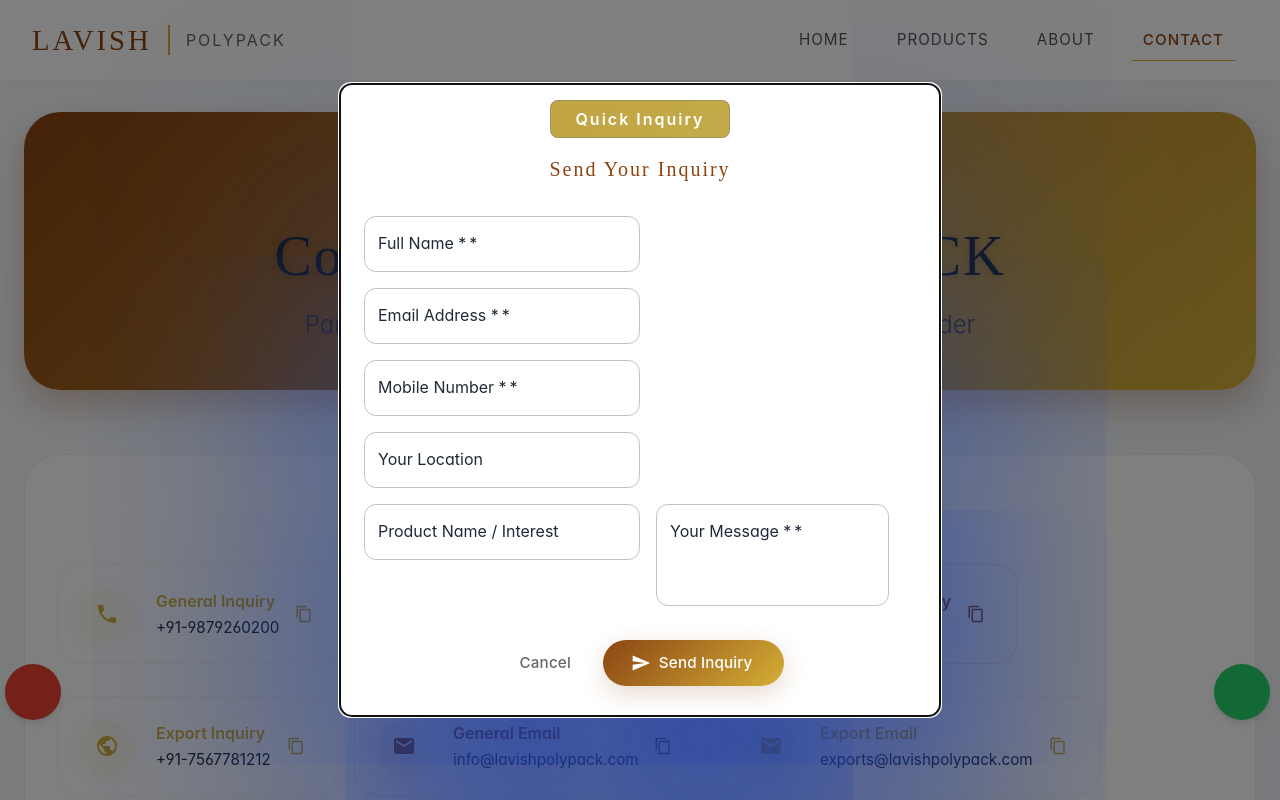
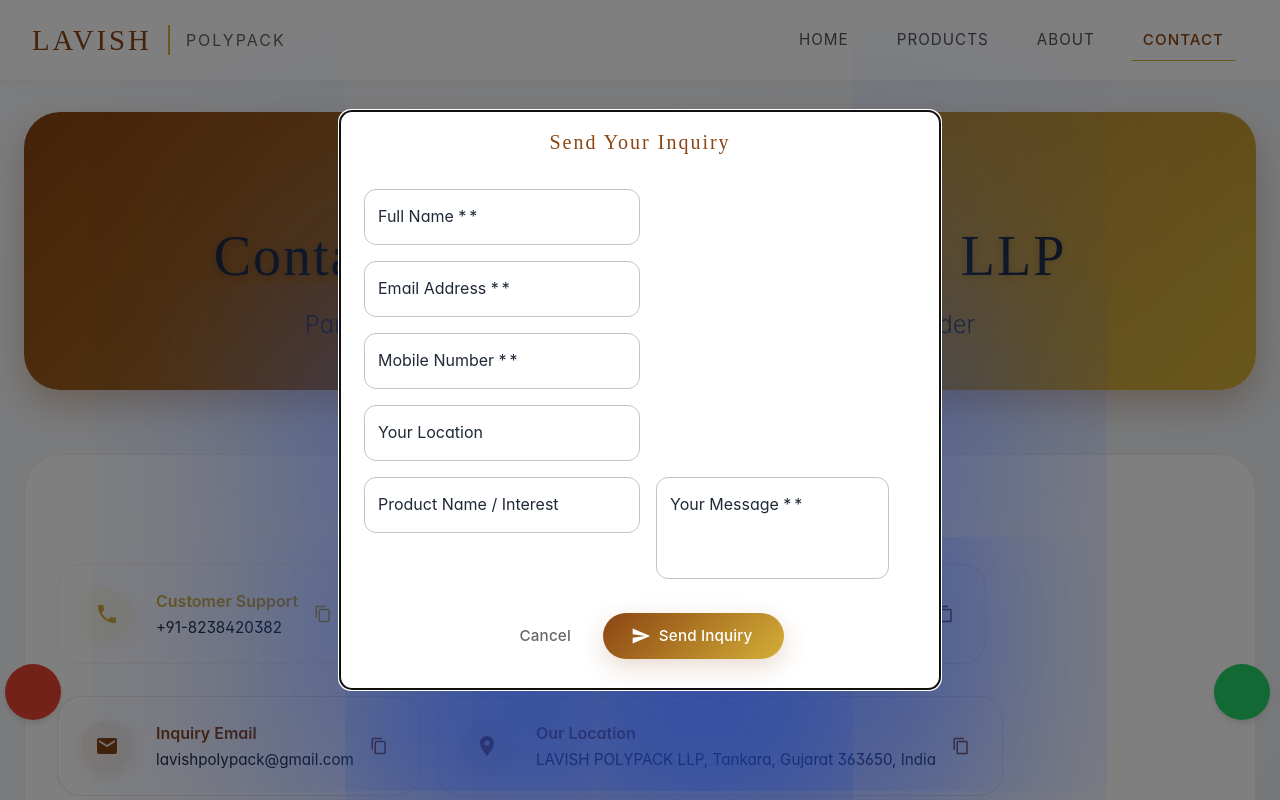
Before and after one commit to jb4821/LAVISH-POLYPACK, a Next.js app: page /contact in a window 1280 px wide. Shown: the top 800 px of the page. Built offline with nearby package versions, Linux system fonts and the light colour scheme; some icons are missing; what @mui/material-nextjs would draw is missing.

Commit message:
required changes

```diff
--- a/app/contact/page.js
+++ b/app/contact/page.js
@@ -48,65 +48,67 @@
     severity: "success",
   });
   const [loading, setLoading] = useState(false);
-  const [lastInquiry, setLastInquiry] = useState(null);
+
+  // Add a ref for the inquiry section
+  const inquiryRef = useRef(null);
 
   const contactDetails = [
     {
       icon: Phone,
-      title: "General Inquiry",
-      text: "+91-9879260200",
+      title: "Customer Support",
+      text: "+91-8238420382",
       color: "#D4AF37",
       copyable: true,
-      action: () => window.open("tel:+919879260200"),
+      action: () => window.open("tel:+918238420382"),
     },
     {
       icon: Phone,
-      title: "Customer Support",
-      text: "+91-9979466066",
+      title: "Export Inquiry",
+      text: "+91-8000230060",
       color: "#D4AF37",
       copyable: true,
-      action: () => window.open("tel:+919979466066"),
+      action: () => window.open("tel:+918000230060"),
     },
     {
       icon: Business,
-      title: "Domestic Bag Inquiry",
-      text: "+91-9904972444",
+      title: "Domestic Inquiry",
+      text: "+91-8238420382",
       color: "#8B4513",
       copyable: true,
-      action: () => window.open("tel:+919904972444"),
+      action: () => window.open("tel:+918238420382"),
     },
-    {
-      icon: Public,
-      title: "Export Inquiry",
-      text: "+91-7567781212",
-      color: "#D4AF37",
-      copyable: true,
-      action: () => window.open("tel:+917567781212"),
-    },
+    // {
+    //   icon: Public,
+    //   title: "Export Inquiry",
+    //   text: "+91-7567781212",
+    //   color: "#D4AF37",
+    //   copyable: true,
+    //   action: () => window.open("tel:+917567781212"),
+    // },
     {
       icon: Email,
-      title: "General Email",
-      text: "info@lavishpolypack.com",
+      title: "Inquiry Email",
+      text: "lavishpolypack@gmail.com",
       color: "#8B4513",
       copyable: true,
-      action: () => window.open("mailto:info@lavishpolypack.com"),
+      action: () => window.open("mailto:lavishpolypack@gmail.com"),
     },
-    {
-      icon: Email,
-      title: "Export Email",
-      text: "exports@lavishpolypack.com",
-      color: "#D4AF37",
-      copyable: true,
-      action: () => window.open("mailto:exports@lavishpolypack.com"),
-    },
-    {
-      icon: Email,
-      title: "Alternative Email",
-      text: "kushpolyflex@gmail.com",
-      color: "#8B4513",
-      copyable: true,
-      action: () => window.open("mailto:kushpolyflex@gmail.com"),
-    },
+    // {
+    //   icon: Email,
+    //   title: "Export Email",
+    //   text: "exports@lavishpolypack.com",
+    //   color: "#D4AF37",
+    //   copyable: true,
+    //   action: () => window.open("mailto:exports@lavishpolypack.com"),
+    // },
+    // {
+    //   icon: Email,
+    //   title: "Alternative Email",
+    //   text: "kushpolyflex@gmail.com",
+    //   color: "#8B4513",
+    //   copyable: true,
+    //   action: () => window.open("mailto:kushpolyflex@gmail.com"),
+    // },
     {
       icon: LocationOn,
       title: "Our Location",
@@ -196,7 +198,6 @@
       });
       if (!res.ok) throw new Error('Failed to send inquiry');
       const inquiryTime = new Date().toLocaleString("en-IN", { timeZone: "Asia/Kolkata" });
-      setLastInquiry({ ...payload, time: inquiryTime });
       setSnackbar({
         open: true,
         message:
@@ -299,6 +300,10 @@
                 fontSize: "0.9rem",
                 backdropFilter: "blur(10px)",
                 fontFamily: '"Inter", sans-serif',
+                cursor: "pointer"
+              }}
+              onClick={() => {
+                inquiryRef.current?.scrollIntoView({ behavior: "smooth" });
               }}
             />
             <Typography
@@ -314,7 +319,7 @@
                 letterSpacing: "2px",
               }}
             >
-              Contact LAVISH POLYPACK
+              Contact LAVISH POLYPACK LLP
             </Typography>
             <Typography
               variant="h5"
@@ -431,7 +436,7 @@
         </Grid>
 
         {/* Form and Map Column */}
-        <Grid item xs={12} lg={7}>
+        <Grid item xs={12} lg={7}  ref={inquiryRef}>
           <Grid container spacing={4}>
             {/* Contact Form */}
             <Grid item xs={12} lg={7}>
@@ -736,7 +741,7 @@
                 >
                   Business Hours
                 </Typography>
-                <Typography variant="body2" sx={{ opacity: 0.9 }}>
+                <Typography variant="body2" sx={{ opacity: 0.9, color: "white" }}>
                   Monday - Saturday: 9:00 AM - 6:00 PM
                   <br />
                   Sunday: Closed
@@ -761,7 +766,7 @@
                 >
                   Email Response
                 </Typography>
-                <Typography variant="body2" sx={{ opacity: 0.9 }}>
+                <Typography variant="body2" sx={{ opacity: 0.9, color: "white" }}>
                   We respond to all emails
                   <br />
                   within 2-4 hours during business hours
@@ -786,7 +791,7 @@
                 >
                   WhatsApp Support
                 </Typography>
-                <Typography variant="body2" sx={{ opacity: 0.9 }}>
+                <Typography variant="body2" sx={{ opacity: 0.9, color: "white" }}>
                   Get instant replies on WhatsApp
                   <br />
                   24/7 available for urgent queries
--- a/components/ContactInfoGrid.js
+++ b/components/ContactInfoGrid.js
@@ -119,7 +119,7 @@
 const ContactInfoGrid = ({ contactDetails }) => (
   <Grid container spacing={2}>
     {contactDetails.map((detail) => (
-      <Grid item xs={12} sm={6} md={4} lg={4} key={detail.text}>
+      <Grid item xs={12} sm={6} md={4} lg={4} key={`${detail.text}-${detail.title}`}>
         <ContactCard detail={detail} />
       </Grid>
     ))}
--- a/components/Footer.js
+++ b/components/Footer.js
@@ -205,17 +205,6 @@
                   alignSelf: { xs: 'center', sm: 'flex-start' },
                   mb: { xs: 2, sm: 0 }
                 }}>
-                  <Image
-                    src='https://via.placeholder.com/80'
-                    alt='Chairman'
-                    width={80}
-                    height={80}
-                    style={{
-                      borderRadius: '50%',
-                      border: '3px solid #f39c12',
-                      boxShadow: '0 4px 15px rgba(243, 156, 18, 0.3)'
-                    }}
-                  />
                 </Box>
                 <Box sx={{ flex: 1, textAlign: { xs: 'center', sm: 'left' } }}>
                   <Typography
--- a/components/Header.js
+++ b/components/Header.js
@@ -26,7 +26,7 @@
 const Header = () => {
   const [drawerOpen, setDrawerOpen] = useState(false);
   const [scrolled, setScrolled] = useState(false);
-  const [modalOpen, setModalOpen] = useState(true); // Always open on load
+  const [modalOpen, setModalOpen] = useState(false); // Modal hidden initially
   const theme = useTheme();
   const isMobile = useMediaQuery(theme.breakpoints.down('lg'));
   const pathname = usePathname();
@@ -60,7 +60,11 @@
   }, [scrolled]);
 
   useEffect(() => {
-    setModalOpen(true); // Show modal every page load/refresh
+    const timer = setTimeout(() => {
+      setModalOpen(true); // Show modal after 2 seconds
+    }, 5000); // 5000ms = 5 seconds
+
+    return () => clearTimeout(timer); // Cleanup on unmount
   }, []);
 
   const handleDrawerToggle = () => {
--- a/components/InquiryModal.js
+++ b/components/InquiryModal.js
@@ -112,18 +112,6 @@
           fontWeight: 400,
         }}
       >
-        <Chip
-          label="Quick Inquiry"
-          sx={{
-            bgcolor: "#D4AF37",
-            color: "#fff",
-            fontWeight: 600,
-            fontSize: "1rem",
-            mb: 2,
-            fontFamily: '"Inter", sans-serif',
-          }}
-        />
-        <br />
         Send Your Inquiry
       </DialogTitle>
       <DialogContent>
--- a/components/Stats.js
+++ b/components/Stats.js
@@ -4,8 +4,8 @@
 
 const statsData = [
   { label: 'Completed Tenders', value: 182, suffix: '+', icon: '📋' },
-  { label: 'Happy Clients', value: 2552, suffix: '+', icon: '😊' },
-  { label: 'Completed Years', value: 13, suffix: '+', icon: '🏆' },
+  { label: 'Happy Clients', value: 1000, suffix: '+', icon: '😊' },
+  { label: 'Completed Years', value: 5, suffix: '+', icon: '🏆' },
 ];
 
 const Stats = () => {
```
Also changed, not shown: app/page.js (+4 -4 lines).
